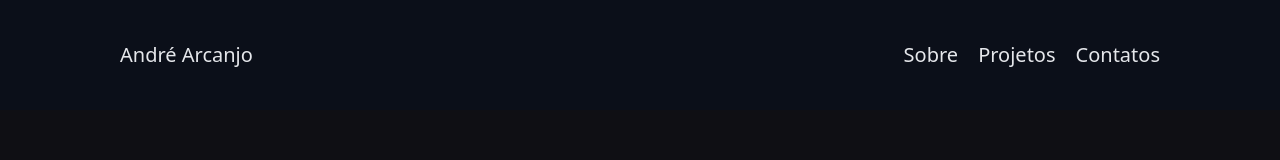
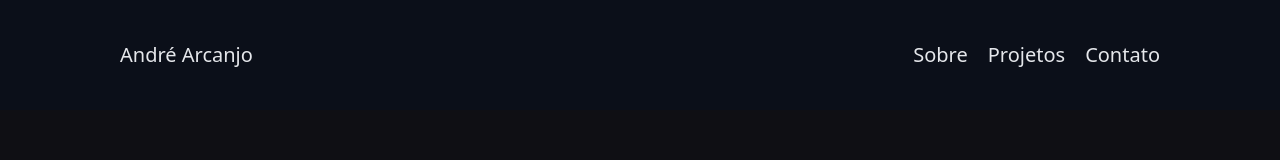
Before and after one commit to andre-arcanjo/portfolio-andre-arcanjo, a React (Vite) app: page / in a window 1280 px wide. Shown: the top 160 px of the page. Built offline with nearby package versions, Linux system fonts and the light colour scheme.

Commit message:
feat:updates the paragraph in the contact section

```diff
--- a/src/components/Contact/Contact.tsx
+++ b/src/components/Contact/Contact.tsx
@@ -10,8 +10,7 @@ export const Contact = () => {
       <div className="text-center text-sm md:text-base max-w-90 md:max-w-120 space-y-2">
         <p>
           <p>
-            Estou em busca da minha primeira oportunidade como desenvolvedor
-            Full Stack.
+            Estou em busca da minha primeira oportunidade como desenvolvedor.
           </p>
         </p>
         <p>
--- a/src/data/navItems.ts
+++ b/src/data/navItems.ts
@@ -13,7 +13,7 @@ export const navItems: NavItem[] = [
     href: '#projects',
   },
   {
-    name: 'Contatos',
+    name: 'Contato',
     href: '#contact',
   },
 ];
```
